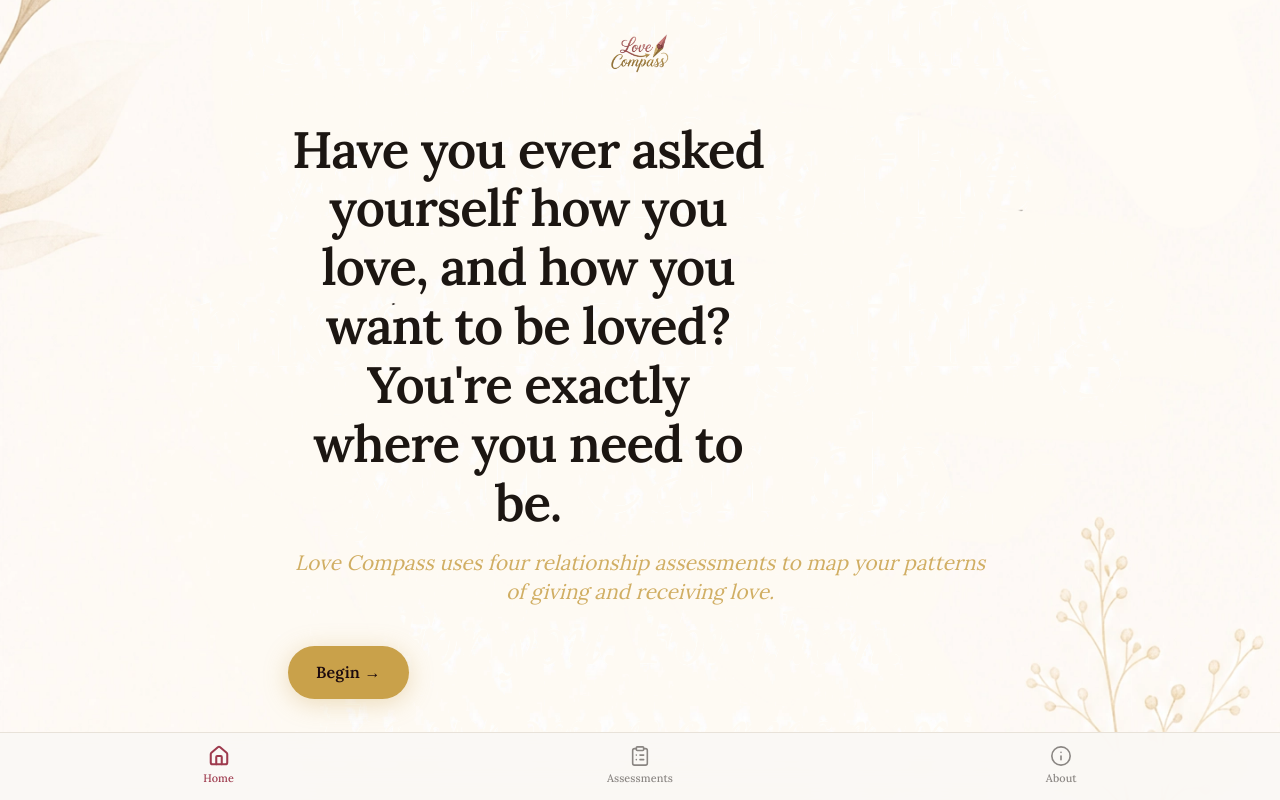
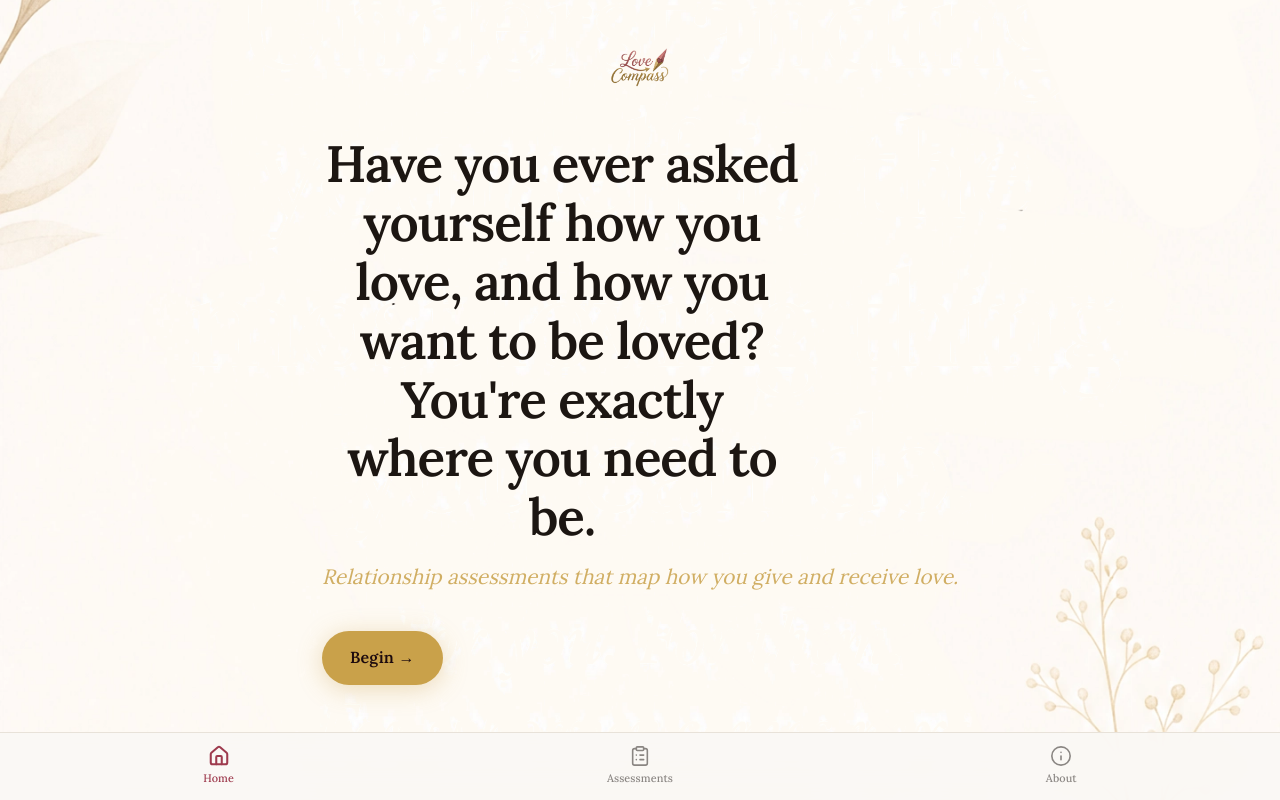
Before and after one commit to kynaruniverse/love-compass, a Next.js app: page / in a window 1280 px wide. Shown: the top 800 px of the page. Built offline with nearby package versions, Linux system fonts and the light colour scheme.

Commit message:
update page.tsx

```diff
--- a/app/page.tsx
+++ b/app/page.tsx
@@ -133,7 +133,7 @@ export default function HomePage() {
 
           <FadeIn delay={250}>
             <p className="lc-hero-sub">
-              Love Compass uses four relationship assessments to map your patterns of giving and receiving love.
+              Relationship assessments that map how you give and receive love.
             </p>
           </FadeIn>
 
```
